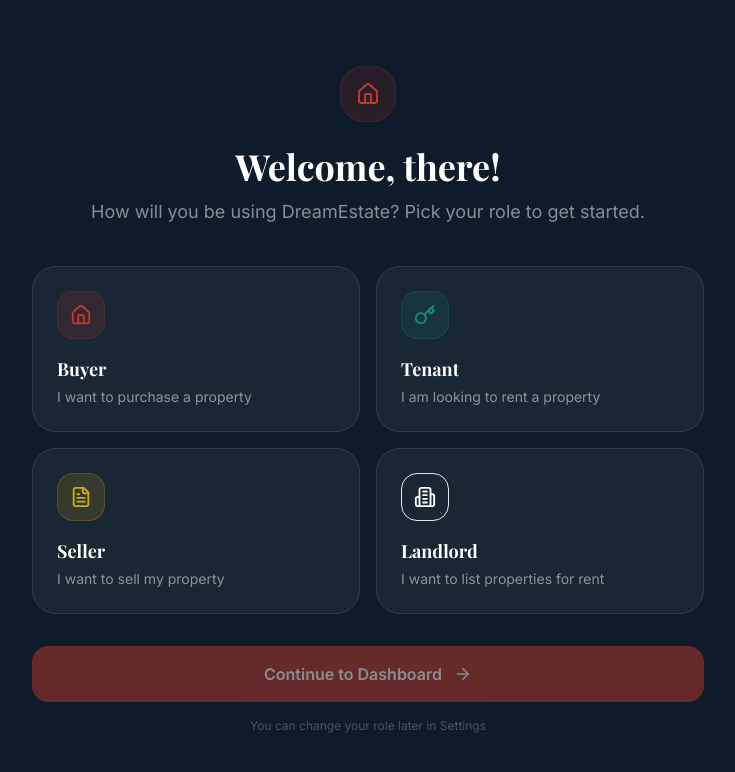
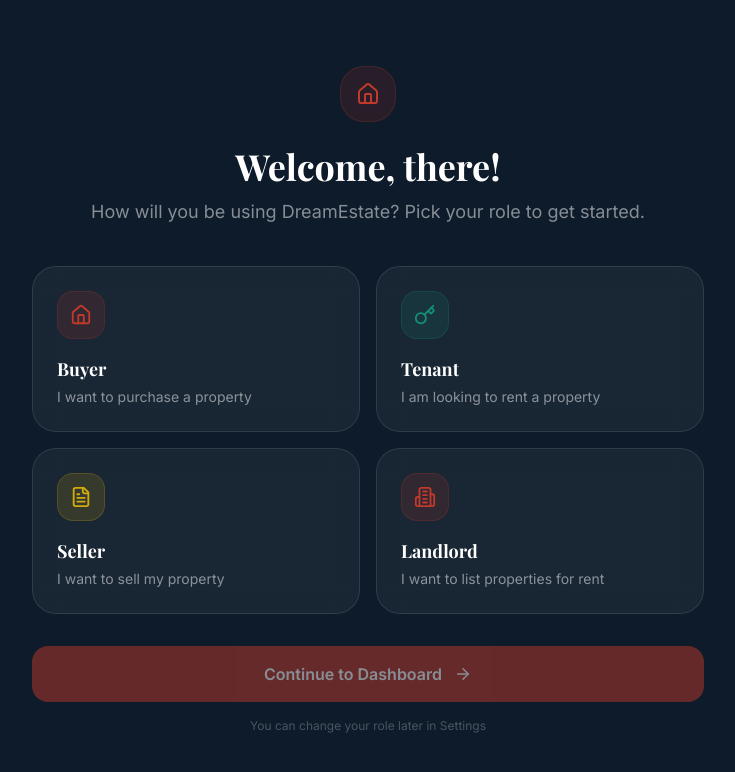
Before and after one commit to Sheddymae/dreamestate, a Next.js app: page /onboarding in a window 1280 px wide. Shown: the top 772 px of the page, without its empty margins (272-1007 px from the left). Built offline with nearby package versions, Linux system fonts and the light colour scheme; no server answers; a web font is replaced by a local one.

Commit message:
Correct static Tailwind classes for each onboarding role

```diff
--- a/src/app/onboarding/page.tsx
+++ b/src/app/onboarding/page.tsx
@@ -12,13 +12,6 @@
     icon: Home,
     title: 'Buyer',
     description: 'I want to purchase a property',
-    color: 'brand-coral',
-    borderClass: 'border-brand-coral',
-    selectedBgClass: 'bg-brand-coral/10',
-    iconBgClass: 'bg-brand-coral/15',
-    iconBorderClass: 'border-brand-coral/20',
-    iconTextClass: 'text-brand-coral',
-    selectedTextClass: 'text-brand-coral',
     borderClass: 'border-brand-coral',
     selectedBgClass: 'bg-brand-coral/10',
     iconBgClass: 'bg-brand-coral/15',
@@ -31,7 +24,6 @@
     icon: Key,
     title: 'Tenant',
     description: 'I am looking to rent a property',
-    color: 'brand-teal',
     borderClass: 'border-brand-teal',
     selectedBgClass: 'bg-brand-teal/10',
     iconBgClass: 'bg-brand-teal/15',
@@ -44,7 +36,6 @@
     icon: FileText,
     title: 'Seller',
     description: 'I want to sell my property',
-    color: 'brand-gold',
     borderClass: 'border-brand-gold',
     selectedBgClass: 'bg-brand-gold/10',
     iconBgClass: 'bg-brand-gold/15',
@@ -57,7 +48,12 @@
     icon: Building2,
     title: 'Landlord',
     description: 'I want to list properties for rent',
-    color: 'brand-coral',
+    borderClass: 'border-brand-coral',
+    selectedBgClass: 'bg-brand-coral/10',
+    iconBgClass: 'bg-brand-coral/15',
+    iconBorderClass: 'border-brand-coral/20',
+    iconTextClass: 'text-brand-coral',
+    selectedTextClass: 'text-brand-coral',
   },
 ]
 
```
